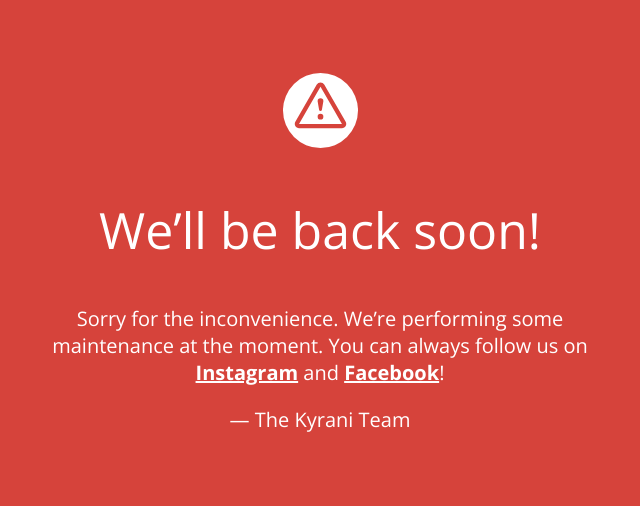
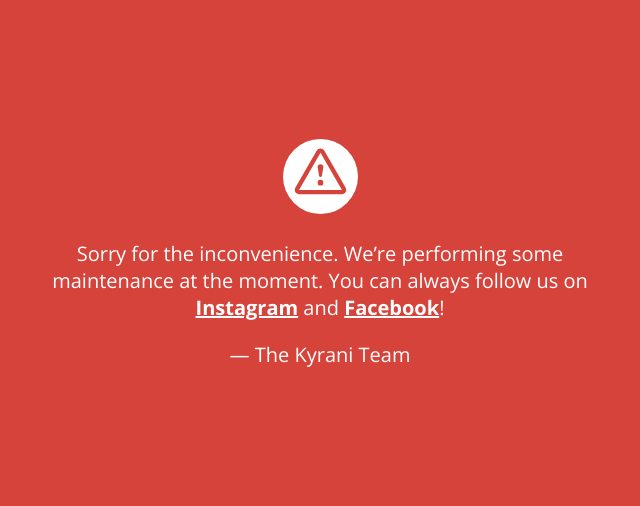
Before and after one commit to kyrani-ca/kyrani-ca.github.io, a plain HTML site: page index.html in a window 1280 px wide. Shown: the part 147-653 px from the top of the page, without its empty margins (320-960 px from the left). Drawn offline with nearby package versions, Linux system fonts and the light colour scheme.

Commit message:
added index.html

```diff
--- a/index.html
+++ b/index.html
@@ -15,7 +15,7 @@
 
 <article>
     <svg xmlns="http://www.w3.org/2000/svg" viewBox="0 0 202.24 202.24"><defs><style>.cls-1{fill:#fff;}</style></defs><title>Asset 3</title><g id="Layer_2" data-name="Layer 2"><g id="Capa_1" data-name="Capa 1"><path class="cls-1" d="M101.12,0A101.12,101.12,0,1,0,202.24,101.12,101.12,101.12,0,0,0,101.12,0ZM159,148.76H43.28a11.57,11.57,0,0,1-10-17.34L91.09,31.16a11.57,11.57,0,0,1,20.06,0L169,131.43a11.57,11.57,0,0,1-10,17.34Z"/><path class="cls-1" d="M101.12,36.93h0L43.27,137.21H159L101.13,36.94Zm0,88.7a7.71,7.71,0,1,1,7.71-7.71A7.71,7.71,0,0,1,101.12,125.63Zm7.71-50.13a7.56,7.56,0,0,1-.11,1.3l-3.8,22.49a3.86,3.86,0,0,1-7.61,0l-3.8-22.49a8,8,0,0,1-.11-1.3,7.71,7.71,0,1,1,15.43,0Z"/></g></g></svg>
-    <h1>We&rsquo;ll be back soon!</h1>
+    <!-- <h1>We&rsquo;ll be back soon!</h1> -->
     <div>
         <p>Sorry for the inconvenience. We&rsquo;re performing some maintenance at the moment. You can always follow us on <a href="https://www.instagram.com/kyrani.canada/">Instagram</a> and <a href="https://www.facebook.com/kyrani.canada">Facebook</a>!</p>
         <p>&mdash; The Kyrani Team</p>
```
